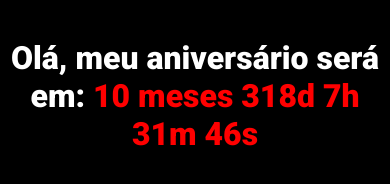
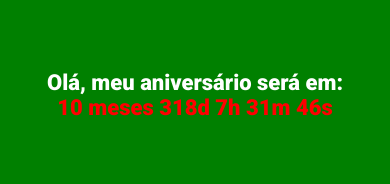
Before and after one commit to Pedrodev13/projeto_data, a website built with Parcel: page src/index.html in a window 390 px wide. Built offline with nearby package versions, Linux system fonts and the light colour scheme.

Commit message:
responsivo feito

```diff
--- a/src/styles/_header.scss
+++ b/src/styles/_header.scss
@@ -1,5 +1,8 @@
 body {
     background-color: black;
+    @media (max-width: 640px) {
+        background-color: green;
+    }
 }
 
 .header {
@@ -14,6 +17,16 @@ body {
             font-family: 'Roboto', sans-serif;
             color: white;
             font-weight: 900;
+
         }
     }
+
+    @media (max-width: 640px) {
+        &__container {
+            font-size: 11px;
+            max-width: 80%;
+            padding-top: 10%;
+        }
+
+    }
 }
```
